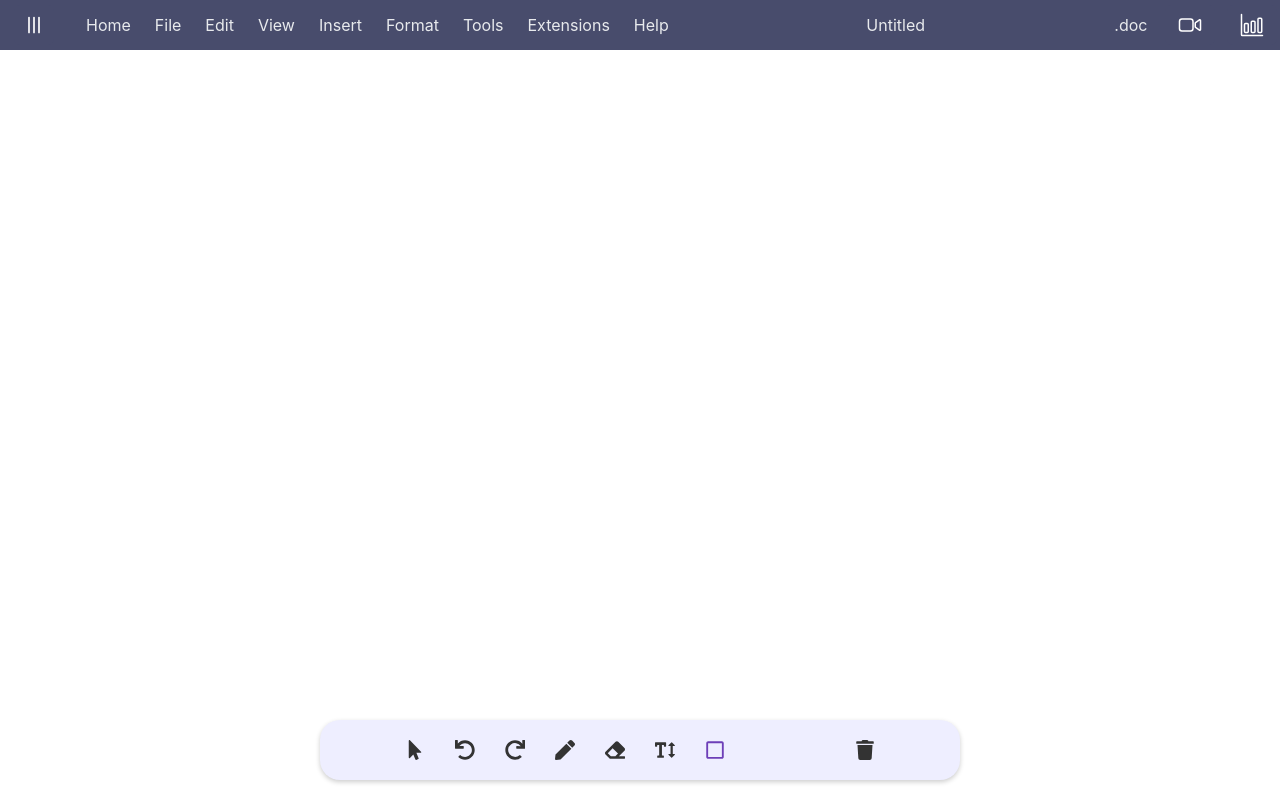
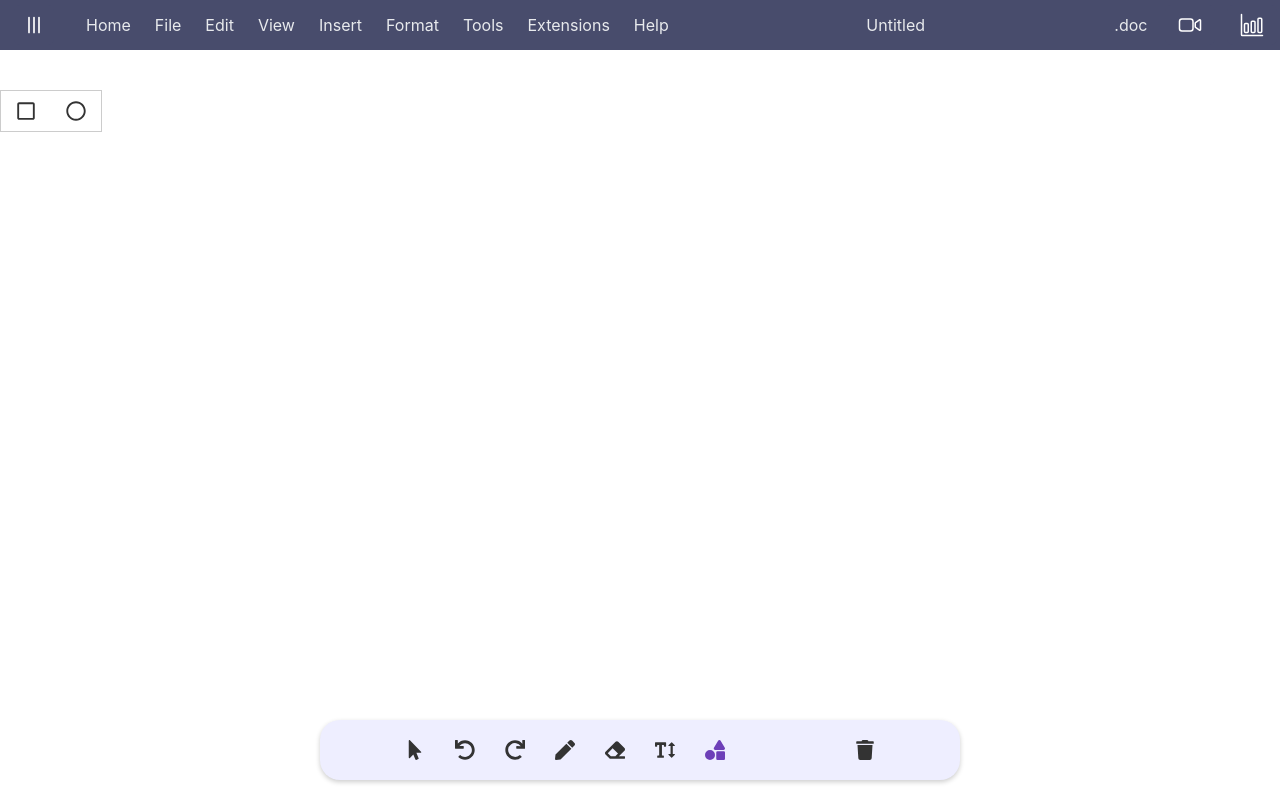
Before and after one commit to AG-2003/Group-Project, a React (Create React App) app in the folder frontend/: page /Board in a window 1280 px wide. Both pictures are taken after a click on the button 715 px from the left and 750 px from the top of the page. Shown: the top 800 px of the page. Built offline with nearby package versions, Linux system fonts and the light colour scheme; some icons are missing; a web font is replaced by a local one.

Commit message:
shapes chanaged to menu

```diff
--- a/frontend/src/components/Whiteboard/Canvas.scss
+++ b/frontend/src/components/Whiteboard/Canvas.scss
@@ -3,3 +3,19 @@
   width: 100%;
   height: 100%;
 }
+
+ .tool-button {
+   background: none;
+   border: none;
+   margin: 0 5px;
+   padding: 10px;
+   cursor: pointer;
+   font-size: 20px;
+   color: #333;
+
+   &:hover,
+   &:focus {
+     color: #6d3fb8;
+   }
+
+ }
--- a/frontend/src/components/Whiteboard/Canvas.tsx
+++ b/frontend/src/components/Whiteboard/Canvas.tsx
@@ -2,8 +2,9 @@ import React, { useState, useRef, useEffect } from "react";
 import { Stage, Layer, Line, Text, StageProps, Rect } from "react-konva";
 import Toolbar from "./Toolbar";
 import "./Canvas.scss";
+import { FaRegCircle, FaRegSquare } from "react-icons/fa";
 
-type Tool = "pen" | "eraser" | "text" | "clear" | "pointer";
+type Tool = "pen" | "eraser" | "text" | "clear" | "pointer" | "shape";
 type Shape = "rectangle" | "circle" | "line";
 
 interface LineType {
@@ -139,6 +140,7 @@ const Canvas: React.FC = () => {
   const [currentRectangle, setCurrentRectangle] =
     useState<RectangleType | null>(null);
   const [rectangles, setRectangles] = useState<RectangleType[]>([]);
+  const [showShapeMenu, setShowShapeMenu] = useState(false);
 
   const toggleColorPicker = () => {
     const newShowColorPicker = !showColorPicker;
@@ -160,6 +162,14 @@ const Canvas: React.FC = () => {
       setActiveElement(null);
     }
     if (showColorPicker) setShowColorPicker(false);
+  };
+
+  const toggleShapeMenu = () => {
+    console.log("Toggling shape menu");
+    setShowShapeMenu((prev) => {
+      console.log("Previous state: ", prev);
+      return !prev;
+    });
   };
 
   const validateAndUpdateSize = (size: number) => {
@@ -301,6 +311,9 @@ const Canvas: React.FC = () => {
       setCurrentRectangle(null);
     } else {
       // If the selected tool is a shape, we update the selectedShape state.
+      if (selectedTool !== "shape") {
+        setShowShapeMenu(false);
+      }
       if (isShape(selectedTool)) {
         setSelectedShape(selectedTool);
         setTool("pointer"); // 'none' indicates no drawing tool is selected.
@@ -425,6 +438,7 @@ const Canvas: React.FC = () => {
         handleRedo={handleRedo}
         toggleColorPicker={toggleColorPicker}
         handleSizeClick={handleSizeClick}
+        toggleShapeMenu={toggleShapeMenu}
       />
       {showColorPicker && (
         <div className={`color-grid ${showColorPicker ? "active" : ""}`}>
@@ -457,6 +471,22 @@ const Canvas: React.FC = () => {
           />
         </div>
       )}
+      {showShapeMenu && (
+        <div className="shape-menu">
+          <button
+            className="tool-button"
+            onClick={() => handleToolChange("rectangle")}
+          >
+            <FaRegSquare />
+          </button>
+          <button
+            className="tool-button"
+            onClick={() => handleToolChange("circle")}
+          >
+            <FaRegCircle />
+          </button>
+        </div>
+      )}
       {/* ... other components ... */}
     </div>
   );
--- a/frontend/src/components/Whiteboard/Toolbar.scss
+++ b/frontend/src/components/Whiteboard/Toolbar.scss
@@ -116,4 +116,14 @@
       box-shadow: 0 2px 5px rgba(0, 0, 0, 0.5);
     }
   }
+
 }
+.shape-menu {
+  position: absolute;
+  top: 40px;
+  left: 0;
+  background: white;
+  border: 1px solid #ccc;
+  z-index: 1000;
+  display: block;
+}
--- a/frontend/src/components/Whiteboard/Toolbar.tsx
+++ b/frontend/src/components/Whiteboard/Toolbar.tsx
@@ -6,16 +6,17 @@ import {
   FaTrash,
   FaUndo,
   FaRedo,
-  FaRegSquare,
+  // FaRegSquare,
   // FaRegCircle,
   // FaSlash,
   FaMousePointer,
+  FaShapes,
 } from "react-icons/fa"; // Import necessary icons
 import { FaDroplet, FaSliders } from "react-icons/fa6";
 
 import "./Toolbar.scss";
 
-type Tool = "pen" | "eraser" | "text" | "clear" | "pointer";
+type Tool = "pen" | "eraser" | "text" | "clear" | "pointer" | "shape";
 type Shape = "rectangle" | "circle" | "line";
 
 interface ToolbarProps {
@@ -27,6 +28,7 @@ interface ToolbarProps {
   handleRedo: () => void;
   toggleColorPicker: () => void;
   handleSizeClick: () => void;
+  toggleShapeMenu: () => void;
 }
 
 const Toolbar: React.FC<ToolbarProps> = ({
@@ -38,6 +40,7 @@ const Toolbar: React.FC<ToolbarProps> = ({
   handleRedo,
   toggleColorPicker,
   handleSizeClick,
+  toggleShapeMenu,
 }) => {
   return (
     <div className="toolbar">
@@ -79,26 +82,21 @@ const Toolbar: React.FC<ToolbarProps> = ({
       >
         <FaTextHeight />
       </button>
-      <div className="shape-buttons">
+      {/* <div className="shape-buttons">
         <button
           className={`tool-button ${tool === "rectangle" ? "selected" : ""}`}
-          onClick={() => handleToolChange("rectangle")}
+          // onClick={() => handleToolChange("rectangle")}
+          onClick={toggleShapeMenu}
         >
           <FaRegSquare />
         </button>
-        {/* <button
-          className="tool-button"
-          onClick={() => handleToolChange("circle")}
-        >
-          <FaRegCircle />
-        </button>
-        <button
-          className="tool-button"
-          onClick={() => handleToolChange("line")}
-        >
-          <FaSlash />
-        </button> */}
-      </div>
+      </div> */}
+      <button
+        className={`tool-button ${tool === "shape" ? "selected" : ""}`}
+        onClick={toggleShapeMenu}
+      >
+        <FaShapes />
+      </button>
       <button className="tool-button" onClick={toggleColorPicker}>
         <FaDroplet />
       </button>
```
